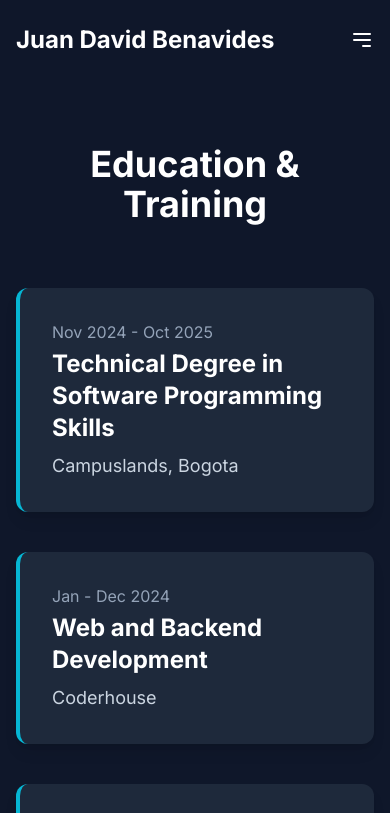
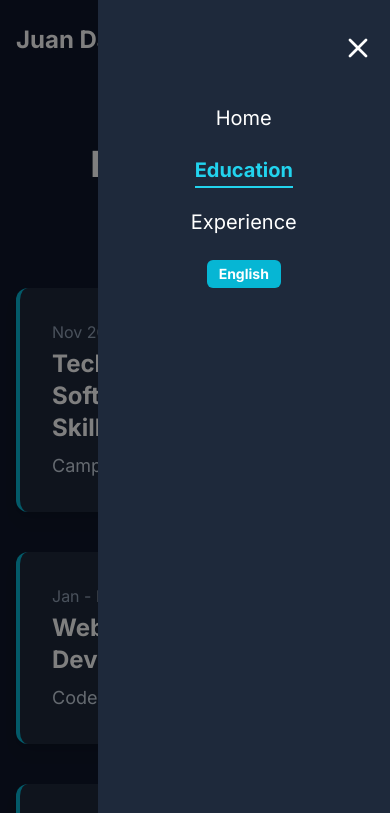
Before and after one commit to juanda137/Portfolio, a plain HTML site: page pages/education.html in a window 390 px wide. Both pictures are taken after a click on the button 362 px from the left and 40 px from the top of the page. Shown: the top 813 px of the page. Drawn offline with nearby package versions, Linux system fonts and the light colour scheme.

Commit message:
fix menu for mobile devies

```diff
--- a/css/styles.css
+++ b/css/styles.css
@@ -1,13 +1,15 @@
 /* Estilos Generales */
 body {
     font-family: 'Inter', sans-serif;
+}
+body.overflow-hidden {
+    overflow: hidden;
 }
 
 /* Estilos para las etiquetas de habilidades */
 .skill-tag {
     transition: all 0.2s ease-in-out;
 }
-
 .skill-tag:hover {
     transform: translateY(-2px);
     box-shadow: 0 4px 12px rgba(0, 255, 255, 0.1);
@@ -21,7 +23,6 @@ body {
     transition-duration: 0.6s;
     transition-timing-function: ease-out;
 }
-
 .animate-on-scroll.is-visible {
     opacity: 1;
     transform: translateY(0);
@@ -31,37 +32,66 @@ body {
 .delay-100 {
     transition-delay: 100ms;
 }
-
 .delay-200 {
     transition-delay: 200ms;
 }
 
-/* Estilos para el Menú Móvil (CORREGIDOS SIN @APPLY) */
-.mobile-menu {
-    position: absolute;
-    top: 5rem; /* Equivalente a top-20 */
+
+/* === ESTILOS PARA EL MENÚ LATERAL === */
+
+/* Capa de superposición que oscurece el fondo */
+.menu-overlay {
+    position: fixed;
+    top: 0;
     left: 0;
     width: 100%;
-    background-color: #1e293b; /* Equivalente a bg-slate-800 */
-    text-align: center;
-    transition: all 0.3s ease-in-out;
+    height: 100%;
+    background-color: rgba(0, 0, 0, 0.5);
+    z-index: 99;
+    opacity: 0;
+    visibility: hidden;
+    transition: opacity 0.3s ease-in-out, visibility 0.3s ease-in-out;
+}
+.menu-overlay.is-visible {
+    opacity: 1;
+    visibility: visible;
 }
 
-/* Oculta el menú móvil en pantallas grandes (más de 768px) */
+/* El menú de navegación (Contenedor UL) */
+.nav-menu {
+    /* Por defecto, está oculto en móvil y se muestra en escritorio */
+    display: none;
+}
+
+/* Estilos para el menú de escritorio (pantallas de más de 768px) */
 @media (min-width: 768px) {
-    .mobile-menu {
-        display: none;
+    .nav-menu {
+        display: flex;
+        align-items: center;
+        gap: 2rem; /* space-x-8 */
     }
 }
 
-.mobile-menu ul {
-    display: flex;
-    flex-direction: column;
-    padding-top: 2rem; /* Equivalente a py-8 */
-    padding-bottom: 2rem;
+/* Estilos para el menú lateral en móviles (pantallas de menos de 767px) */
+@media (max-width: 767px) {
+    .nav-menu {
+        position: fixed;
+        top: 0;
+        right: -100%;
+        width: 75%;
+        max-width: 300px;
+        height: 100vh;
+        background-color: #1e293b; /* bg-slate-800 */
+        z-index: 100;
+        display: flex;
+        flex-direction: column;
+        align-items: center;
+        padding-top: 1rem;
+        gap: 1.5rem;
+        transition: right 0.4s cubic-bezier(0.25, 0.46, 0.45, 0.94);
+    }
+
+    .nav-menu.is-open {
+        right: 0;
+    }
 }
-
-/* Agrega espacio entre los elementos del menú móvil */
-.mobile-menu ul > * + * {
-    margin-top: 1rem; /* Equivalente a space-y-4 */
-}
--- a/pages/education.html
+++ b/pages/education.html
@@ -1,62 +1,60 @@
 <!DOCTYPE html>
 <html lang="en">
-
 <head>
     <meta charset="UTF-8">
     <meta name="viewport" content="width=device-width, initial-scale=1.0">
-    <title>Education</title>
+    <title>Education - Juan David Benavides</title>
     <script src="https://cdn.tailwindcss.com"></script>
     <link rel="preconnect" href="https://fonts.googleapis.com">
     <link rel="preconnect" href="https://fonts.gstatic.com" crossorigin>
     <link href="https://fonts.googleapis.com/css2?family=Inter:wght@400;500;700&display=swap" rel="stylesheet">
     <link rel="stylesheet" href="../css/styles.css">
 </head>
+<body class="bg-slate-900 text-slate-300">
 
-<body class="bg-slate-900 text-slate-300">
+    <div id="menu-overlay" class="menu-overlay"></div>
+
     <div class="container mx-auto px-4 md:px-8">
         <header class="py-6">
             <nav class="flex justify-between items-center">
                 <a href="../index.html" class="text-2xl font-bold text-white" data-key="name"></a>
-                <ul class="hidden md:flex items-center space-x-8">
-                    <li><a href="../index.html" class="text-white hover:text-cyan-400 transition duration-300"
-                            data-key="nav_home"></a></li>
-                    <li><a href="../pages/education.html"
-                            class="text-cyan-400 font-semibold border-b-2 border-cyan-400 pb-1"
-                            data-key="nav_education"></a></li>
-                    <li><a href="../pages/experience.html"
-                            class="text-white hover:text-cyan-400 transition duration-300"
-                            data-key="nav_experience"></a></li>
-                    <li><button id="lang-toggle"
-                            class="bg-cyan-500 text-white px-3 py-1 rounded-md text-sm font-semibold hover:bg-cyan-600 transition-colors"></button>
+
+                <ul id="nav-menu" class="nav-menu">
+                    <li class="w-full flex justify-end p-4 md:hidden">
+                        <button id="close-menu-button" class="text-white">
+                            <svg xmlns="http://www.w3.org/2000/svg" class="h-8 w-8" fill="none" viewBox="0 0 24 24" stroke="currentColor">
+                                <path stroke-linecap="round" stroke-linejoin="round" stroke-width="2" d="M6 18L18 6M6 6l12 12" />
+                            </svg>
+                        </button>
                     </li>
+                    <li><a href="../index.html" class="text-white hover:text-cyan-400 transition duration-300 md:text-base text-xl" data-key="nav_home"></a></li>
+                    <li><a href="./education.html" class="text-cyan-400 font-semibold border-b-2 border-cyan-400 pb-1 md:text-base text-xl" data-key="nav_education"></a></li>
+                    <li><a href="./experience.html" class="text-white hover:text-cyan-400 transition duration-300 md:text-base text-xl" data-key="nav_experience"></a></li>
+                    <li><button id="lang-toggle" class="bg-cyan-500 text-white px-3 py-1 rounded-md text-sm font-semibold hover:bg-cyan-600 transition-colors"></button></li>
                 </ul>
+
                 <button id="mobile-menu-button" class="md:hidden text-white">
-                    <svg xmlns="http://www.w3.org/2000/svg" class="h-6 w-6" fill="none" viewBox="0 0 24 24"
-                        stroke="currentColor">
-                        <path stroke-linecap="round" stroke-linejoin="round" stroke-width="2"
-                            d="M4 6h16M4 12h16m-7 6h7" />
+                    <svg xmlns="http://www.w3.org/2000/svg" class="h-6 w-6" fill="none" viewBox="0 0 24 24" stroke="currentColor">
+                        <path stroke-linecap="round" stroke-linejoin="round" stroke-width="2" d="M4 6h16M4 12h16m-7 6h7" />
                     </svg>
                 </button>
             </nav>
         </header>
 
         <main class="py-16 md:py-24">
-            <h1 class="text-4xl md:text-5xl font-bold text-white text-center mb-16 animate-on-scroll"
-                data-key="education_title"></h1>
+            <h1 class="text-4xl md:text-5xl font-bold text-white text-center mb-16 animate-on-scroll" data-key="education_title"></h1>
             <div class="max-w-4xl mx-auto space-y-10">
                 <div class="bg-slate-800 p-8 rounded-xl shadow-lg border-l-4 border-cyan-500 animate-on-scroll">
                     <p class="text-slate-400 mb-1">Nov 2024 - Oct 2025</p>
                     <h2 class="text-2xl font-semibold text-white mb-2" data-key="degree_1"></h2>
                     <p class="text-lg text-slate-300">Campuslands, Bogota</p>
                 </div>
-                <div
-                    class="bg-slate-800 p-8 rounded-xl shadow-lg border-l-4 border-cyan-500 animate-on-scroll delay-100">
+                <div class="bg-slate-800 p-8 rounded-xl shadow-lg border-l-4 border-cyan-500 animate-on-scroll delay-100">
                     <p class="text-slate-400 mb-1">Jan - Dec 2024</p>
                     <h2 class="text-2xl font-semibold text-white mb-2" data-key="degree_2"></h2>
                     <p class="text-lg text-slate-300">Coderhouse</p>
                 </div>
-                <div
-                    class="bg-slate-800 p-8 rounded-xl shadow-lg border-l-4 border-cyan-500 animate-on-scroll delay-200">
+                <div class="bg-slate-800 p-8 rounded-xl shadow-lg border-l-4 border-cyan-500 animate-on-scroll delay-200">
                     <p class="text-slate-400 mb-1">2023</p>
                     <h2 class="text-2xl font-semibold text-white mb-2" data-key="degree_3"></h2>
                     <p class="text-lg text-slate-300">Liceo el Encuentro</p>
@@ -64,19 +62,16 @@
             </div>
 
             <section id="diplomas" class="mt-20 md:mt-28 text-center">
-                <h2 class="text-3xl font-bold text-white text-center mb-8 animate-on-scroll" data-key="diplomas_title">
-                </h2>
+                <h2 class="text-3xl font-bold text-white text-center mb-8 animate-on-scroll" data-key="diplomas_title"></h2>
                 <p class="text-slate-400 max-w-2xl mx-auto animate-on-scroll" data-key="diplomas_text"></p>
                 <div class="mt-8 grid grid-cols-1 sm:grid-cols-2 lg:grid-cols-3 gap-8">
                     <div class="bg-slate-800 h-48 rounded-lg flex items-center justify-center animate-on-scroll">
                         <p class="text-slate-500" data-key="diploma_placeholder_1"></p>
                     </div>
-                    <div
-                        class="bg-slate-800 h-48 rounded-lg flex items-center justify-center animate-on-scroll delay-100">
+                    <div class="bg-slate-800 h-48 rounded-lg flex items-center justify-center animate-on-scroll delay-100">
                         <p class="text-slate-500" data-key="diploma_placeholder_2"></p>
                     </div>
-                    <div
-                        class="bg-slate-800 h-48 rounded-lg flex items-center justify-center animate-on-scroll delay-200">
+                    <div class="bg-slate-800 h-48 rounded-lg flex items-center justify-center animate-on-scroll delay-200">
                         <p class="text-slate-500" data-key="diploma_placeholder_3"></p>
                     </div>
                 </div>
@@ -85,17 +80,13 @@
         <footer class="text-center py-8 mt-16 border-t border-slate-700">
             <p class="text-slate-400 mb-4" data-key="footer_contact"></p>
             <div class="flex justify-center space-x-6">
-                <a href="https://www.linkedin.com/in/juan-david-benavides"
-                    class="text-slate-400 hover:text-cyan-400 transition duration-300">LinkedIn</a>
-                <a href="https://github.com/juanda137"
-                    class="text-slate-400 hover:text-cyan-400 transition duration-300">GitHub</a>
-                <a href="mailto:juanda.benavidesf@gmail.com"
-                    class="text-slate-400 hover:text-cyan-400 transition duration-300">Email</a>
+                <a href="https://www.linkedin.com/in/juan-david-benavides" target="_blank" rel="noopener noreferrer" class="text-slate-400 hover:text-cyan-400 transition duration-300">LinkedIn</a>
+                <a href="https://github.com/juanda137" target="_blank" rel="noopener noreferrer" class="text-slate-400 hover:text-cyan-400 transition duration-300">GitHub</a>
+                <a href="mailto:juanda.benavidesf@gmail.com" class="text-slate-400 hover:text-cyan-400 transition duration-300">Email</a>
             </div>
             <p class="text-slate-500 mt-6 text-sm" data-key="footer_copy"></p>
         </footer>
     </div>
     <script src="../script/main.js"></script>
 </body>
-
 </html>
--- a/script/main.js
+++ b/script/main.js
@@ -1,14 +1,11 @@
 document.addEventListener('DOMContentLoaded', () => {
     // --- LÓGICA DE TRADUCCIÓN ---
-
     const translations = {
-        // Textos en Inglés
         en: {
             name: "Juan David Benavides",
             nav_home: "Home",
             nav_education: "Education",
             nav_experience: "Experience",
-            // Home Page
             hero_title: "I'm a Software Developer",
             hero_subtitle: "Passionate about transforming ideas into functional and efficient solutions. I am a proactive problem-solver who thrives in collaborative environments, actively seeking an opportunity to add value and grow professionally within an innovative development team.",
             skills_title: "Skills & Abilities",
@@ -19,7 +16,6 @@ document.addEventListener('DOMContentLoaded', () => {
             soft_skill_3: "Teamwork and Collaboration",
             soft_skill_4: "Effective Communication",
             soft_skill_5: "Adaptability",
-            // Education Page
             education_title: "Education & Training",
             degree_1: "Technical Degree in Software Programming Skills",
             degree_2: "Web and Backend Development",
@@ -27,7 +23,6 @@ document.addEventListener('DOMContentLoaded', () => {
             diplomas_title: "Diplomas & Certificates",
             diplomas_text: "This is a great place to showcase your diplomas. You can add images of your certificates or link to verifiable credentials.",
             diploma_placeholder: "Certificate Placeholder",
-            // Experience Page
             experience_title: "Professional Experience",
             job_1_title: "Payroll Management Platform",
             job_1_desc_1: "Developed a web application for payroll administration, allowing for company registration and employee management.",
@@ -36,17 +31,14 @@ document.addEventListener('DOMContentLoaded', () => {
             job_2_title: "Medical Appointment Management System",
             job_2_desc_1: "Designed and implemented a complete system to schedule, consult, and manage medical appointments, improving a hospital's operational efficiency.",
             job_2_desc_2: "Built a RESTful API to connect the frontend with the server and the MongoDB database.",
-            // Footer (común)
             footer_contact: "Get in touch:",
             footer_copy: `&copy; ${new Date().getFullYear()} Juan David Benavides. All Rights Reserved.`
         },
-        // Textos en Español
         es: {
             name: "Juan David Benavides",
             nav_home: "Inicio",
             nav_education: "Educación",
             nav_experience: "Experiencia",
-            // Home Page
             hero_title: "Soy Desarrollador de Software",
             hero_subtitle: "Apasionado por transformar ideas en soluciones funcionales y eficientes. Soy una persona proactiva y resolutiva que prospera en entornos colaborativos, en búsqueda activa de una oportunidad para aportar valor y crecer profesionalmente dentro de un equipo de desarrollo innovador.",
             skills_title: "Habilidades y Competencias",
@@ -57,7 +49,6 @@ document.addEventListener('DOMContentLoaded', () => {
             soft_skill_3: "Trabajo en Equipo y Colaboración",
             soft_skill_4: "Comunicación Efectiva",
             soft_skill_5: "Adaptabilidad",
-            // Education Page
             education_title: "Formación Académica",
             degree_1: "Técnico Laboral en Programación de Software",
             degree_2: "Desarrollo Web y Backend",
@@ -65,7 +56,6 @@ document.addEventListener('DOMContentLoaded', () => {
             diplomas_title: "Diplomas y Certificados",
             diplomas_text: "Este es un excelente lugar para mostrar tus diplomas. Puedes agregar imágenes de tus certificados o enlaces a credenciales verificables.",
             diploma_placeholder: "Espacio para Certificado",
-            // Experience Page
             experience_title: "Experiencia Profesional",
             job_1_title: "Plataforma de Gestión de Nómina",
             job_1_desc_1: "Desarrollé una aplicación web para la administración de nóminas, gestionando el registro de empresas y empleados.",
@@ -74,7 +64,6 @@ document.addEventListener('DOMContentLoaded', () => {
             job_2_title: "Sistema de Gestión de Citas Médicas",
             job_2_desc_1: "Diseñé e implementé un sistema completo para la gestión de citas médicas en un hospital, mejorando la eficiencia operativa.",
             job_2_desc_2: "Construí una API RESTful para la comunicación entre el frontend y el servidor con la base de datos MongoDB.",
-            // Footer (común)
             footer_contact: "Ponte en contacto:",
             footer_copy: `&copy; ${new Date().getFullYear()} Juan David Benavides. Todos los derechos reservados.`
         }
@@ -89,28 +78,23 @@ document.addEventListener('DOMContentLoaded', () => {
             const key = element.getAttribute('data-key');
             const translationKey = (key.startsWith("diploma_placeholder_")) ? "diploma_placeholder" : key;
             const translationText = translations[lang][translationKey];
-
             if (translationText) {
                 element.innerHTML = translationText;
             }
         });
         document.documentElement.lang = lang;
-        if(langToggleButton) {
-            // --- LÍNEA CORREGIDA ---
-            // Ahora el botón muestra el idioma actual
+        if (langToggleButton) {
             langToggleButton.textContent = lang === 'en' ? 'English' : 'Español';
         }
         localStorage.setItem('lang', lang);
     };
 
-    if(langToggleButton){
+    if (langToggleButton) {
         langToggleButton.addEventListener('click', () => {
             currentLang = currentLang === 'en' ? 'es' : 'en';
             setLanguage(currentLang);
         });
     }
-
-    // Establecer idioma inicial al cargar
     setLanguage(currentLang);
 
     // --- LÓGICA DE ANIMACIÓN ---
@@ -125,19 +109,32 @@ document.addEventListener('DOMContentLoaded', () => {
     }, {
         threshold: 0.1
     });
-
     animatedElements.forEach(element => {
         observer.observe(element);
     });
+
+    // --- LÓGICA DEL MENÚ MÓVIL (PANEL LATERAL) ---
     const mobileMenuButton = document.getElementById('mobile-menu-button');
+    const closeMenuButton = document.getElementById('close-menu-button');
     const navMenu = document.getElementById('nav-menu');
+    const menuOverlay = document.getElementById('menu-overlay');
+    const body = document.body;
 
-    if (mobileMenuButton && navMenu) {
-        mobileMenuButton.addEventListener('click', () => {
-            // Alterna las clases de Tailwind para mostrar/ocultar el menú
-            navMenu.classList.toggle('hidden');
-            // También alterna nuestras clases personalizadas para el estilo móvil
-            navMenu.classList.toggle('mobile-menu');
-        });
+    const openMenu = () => {
+        navMenu.classList.add('is-open');
+        menuOverlay.classList.add('is-visible');
+        body.classList.add('overflow-hidden');
+    };
+
+    const closeMenu = () => {
+        navMenu.classList.remove('is-open');
+        menuOverlay.classList.remove('is-visible');
+        body.classList.remove('overflow-hidden');
+    };
+
+    if (mobileMenuButton && navMenu && closeMenuButton && menuOverlay) {
+        mobileMenuButton.addEventListener('click', openMenu);
+        closeMenuButton.addEventListener('click', closeMenu);
+        menuOverlay.addEventListener('click', closeMenu);
     }
 });
```
Also changed, not shown: index.html (+40 -60 lines), pages/experience.html (+24 -28 lines).
